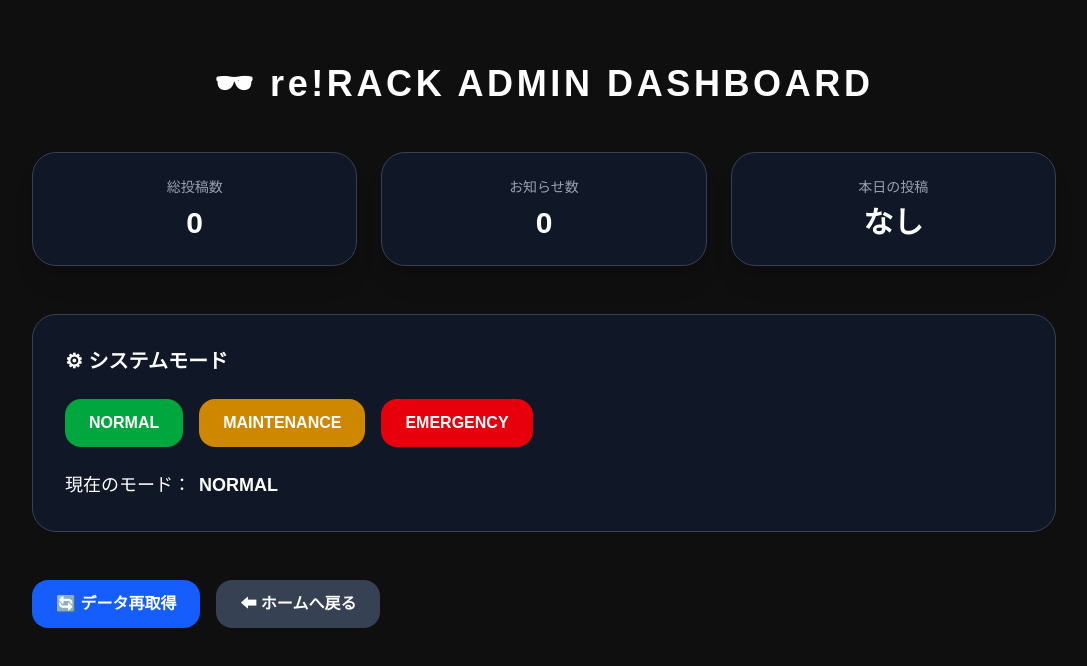
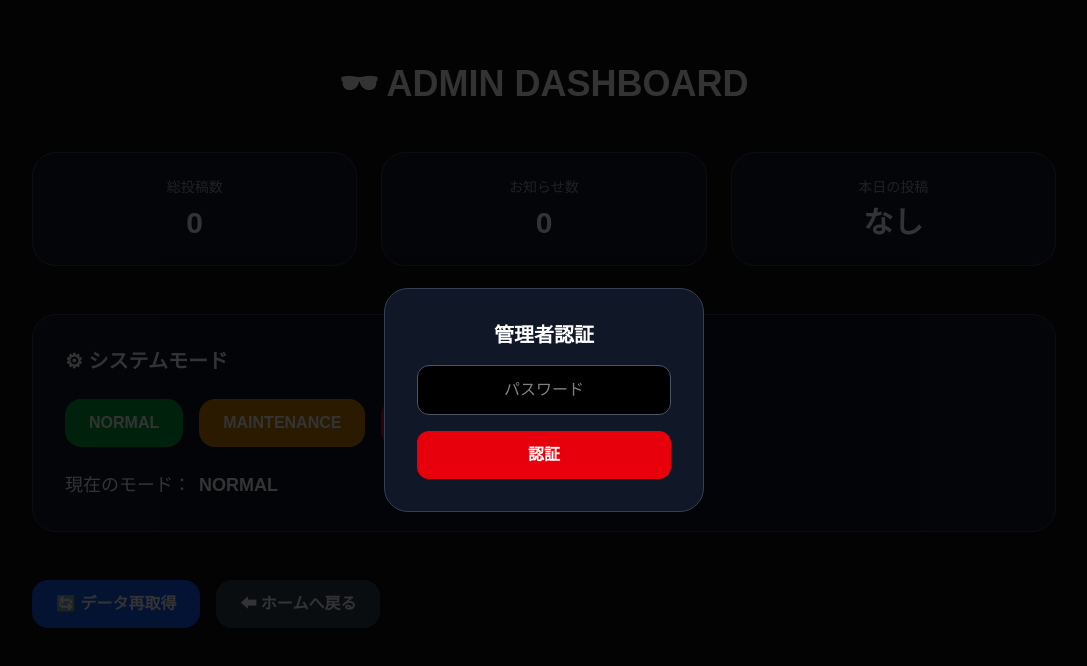
Before and after one commit to nasimanyo/rerack-app, a Next.js app: page /secret in a window 1280 px wide. Both pictures are taken after a click on the button "NORMAL". Shown: the top 666 px of the page, without its empty margins (96-1183 px from the left). Built offline with nearby package versions, Linux system fonts and the light colour scheme; no server answers; the database is empty.

Commit message:
password give me to proglam

```diff
--- a/app/secret/page.tsx
+++ b/app/secret/page.tsx
@@ -3,6 +3,8 @@
 import { useEffect, useState } from "react";
 import { supabase } from "@/lib/supabase";
 import { useRouter } from "next/navigation";
+
+const ADMIN_SECRET = "re2026"; // ← secret用コード
 
 export default function SecretPage() {
   const router = useRouter();
@@ -12,6 +14,10 @@ export default function SecretPage() {
   const [noticesCount, setNoticesCount] = useState(0);
   const [todayPost, setTodayPost] = useState<boolean>(false);
   const [systemMode, setSystemMode] = useState("NORMAL");
+
+  const [showAuth, setShowAuth] = useState(false);
+  const [pendingAction, setPendingAction] = useState<(() => void) | null>(null);
+  const [passwordInput, setPasswordInput] = useState("");
 
   const today = new Date().toISOString().split("T")[0];
 
@@ -43,12 +49,29 @@ export default function SecretPage() {
     fetchStats();
   }, []);
 
+  // 🔐 認証付き実行
+  const requireAuth = (action: () => void) => {
+    setPendingAction(() => action);
+    setShowAuth(true);
+  };
+
+  const handleAuthConfirm = () => {
+    if (passwordInput === ADMIN_SECRET) {
+      setShowAuth(false);
+      setPasswordInput("");
+      pendingAction?.();
+    } else {
+      alert("認証失敗");
+      setPasswordInput("");
+    }
+  };
+
   return (
     <div className="min-h-screen bg-[#0f0f0f] text-white px-6 py-16">
       <div className="max-w-5xl mx-auto">
 
-        <h1 className="text-4xl font-black mb-12 tracking-widest text-center">
-          🕶 re!RACK ADMIN DASHBOARD
+        <h1 className="text-4xl font-black mb-12 text-center">
+          🕶 ADMIN DASHBOARD
         </h1>
 
         {loading ? (
@@ -57,39 +80,38 @@ export default function SecretPage() {
           </div>
         ) : (
           <>
-            {/* --- 統計パネル --- */}
             <div className="grid md:grid-cols-3 gap-6 mb-12">
-
               <StatCard title="総投稿数" value={postsCount} />
               <StatCard title="お知らせ数" value={noticesCount} />
-              <StatCard
-                title="本日の投稿"
-                value={todayPost ? "あり" : "なし"}
-              />
-
+              <StatCard title="本日の投稿" value={todayPost ? "あり" : "なし"} />
             </div>
 
-            {/* --- システム制御 --- */}
             <div className="bg-gray-900 p-8 rounded-3xl border border-gray-700 mb-12">
               <h2 className="text-xl font-bold mb-6">⚙ システムモード</h2>
 
               <div className="flex gap-4 flex-wrap">
                 <button
-                  onClick={() => setSystemMode("NORMAL")}
+                  onClick={() =>
+                    requireAuth(() => setSystemMode("NORMAL"))
+                  }
                   className="px-6 py-3 bg-green-600 rounded-2xl font-bold"
                 >
                   NORMAL
                 </button>
 
                 <button
-                  onClick={() => setSystemMode("MAINTENANCE")}
+                  onClick={() =>
+                    requireAuth(() => setSystemMode("MAINTENANCE"))
+                  }
                   className="px-6 py-3 bg-yellow-600 rounded-2xl font-bold"
                 >
                   MAINTENANCE
                 </button>
 
                 <button
-                  onClick={() => setSystemMode("EMERGENCY")}
+                  onClick={() =>
+                    requireAuth(() => setSystemMode("EMERGENCY"))
+                  }
                   className="px-6 py-3 bg-red-600 rounded-2xl font-bold"
                 >
                   EMERGENCY
@@ -102,10 +124,9 @@ export default function SecretPage() {
               </p>
             </div>
 
-            {/* --- 操作ボタン --- */}
             <div className="flex gap-4 flex-wrap">
               <button
-                onClick={fetchStats}
+                onClick={() => requireAuth(fetchStats)}
                 className="px-6 py-3 bg-blue-600 rounded-2xl font-bold"
               >
                 🔄 データ再取得
@@ -121,13 +142,35 @@ export default function SecretPage() {
           </>
         )}
       </div>
+
+      {/* 🔐 認証モーダル */}
+      {showAuth && (
+        <div className="fixed inset-0 bg-black/80 flex items-center justify-center">
+          <div className="bg-gray-900 p-8 rounded-3xl border border-gray-700 w-80 text-center">
+            <h2 className="text-xl font-bold mb-4">管理者認証</h2>
+            <input
+              type="password"
+              value={passwordInput}
+              onChange={(e) => setPasswordInput(e.target.value)}
+              className="w-full p-3 rounded-xl bg-black border border-gray-600 mb-4 text-center"
+              placeholder="パスワード"
+            />
+            <button
+              onClick={handleAuthConfirm}
+              className="w-full py-3 bg-red-600 rounded-xl font-bold"
+            >
+              認証
+            </button>
+          </div>
+        </div>
+      )}
     </div>
   );
 }
 
 function StatCard({ title, value }: { title: string; value: any }) {
   return (
-    <div className="bg-gray-900 p-6 rounded-3xl border border-gray-700 shadow-xl text-center">
+    <div className="bg-gray-900 p-6 rounded-3xl border border-gray-700 text-center">
       <p className="text-gray-400 text-sm mb-2">{title}</p>
       <p className="text-3xl font-black">{value}</p>
     </div>
```
